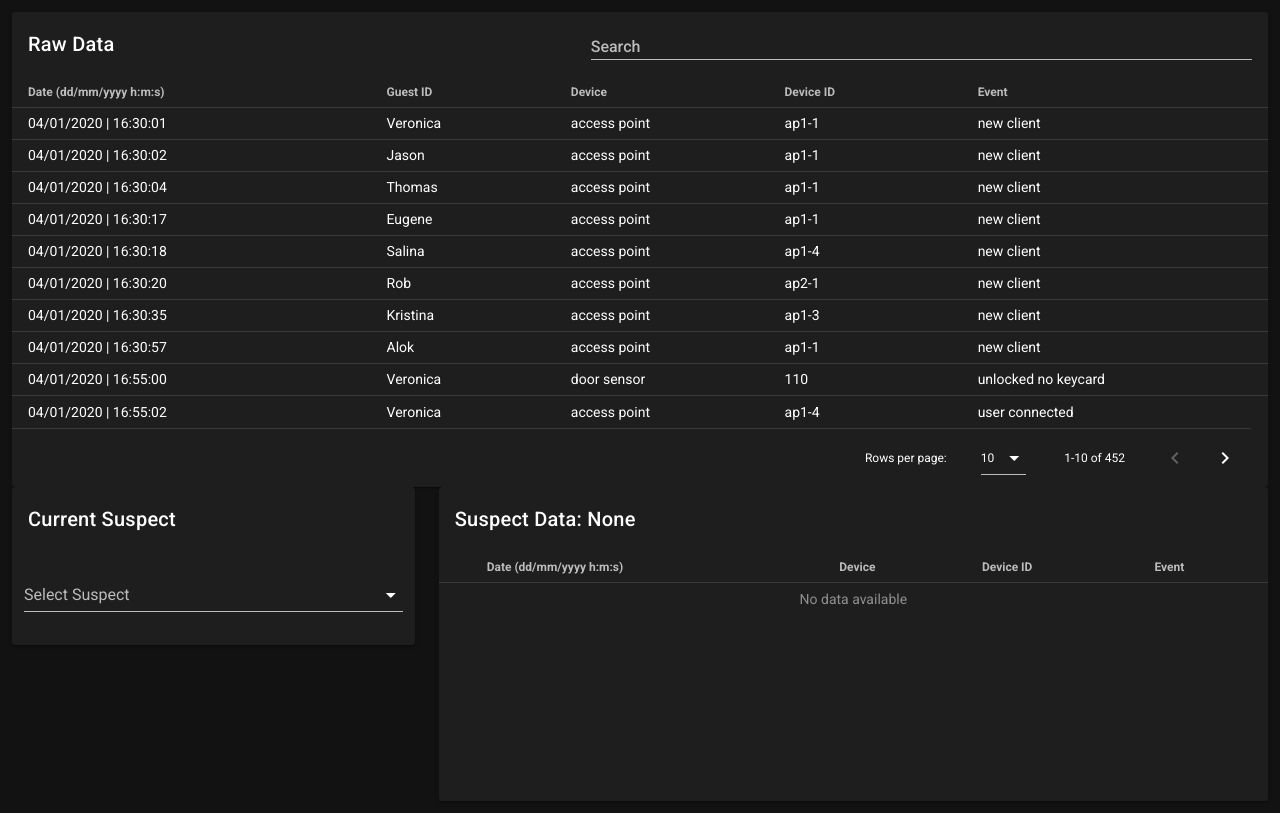
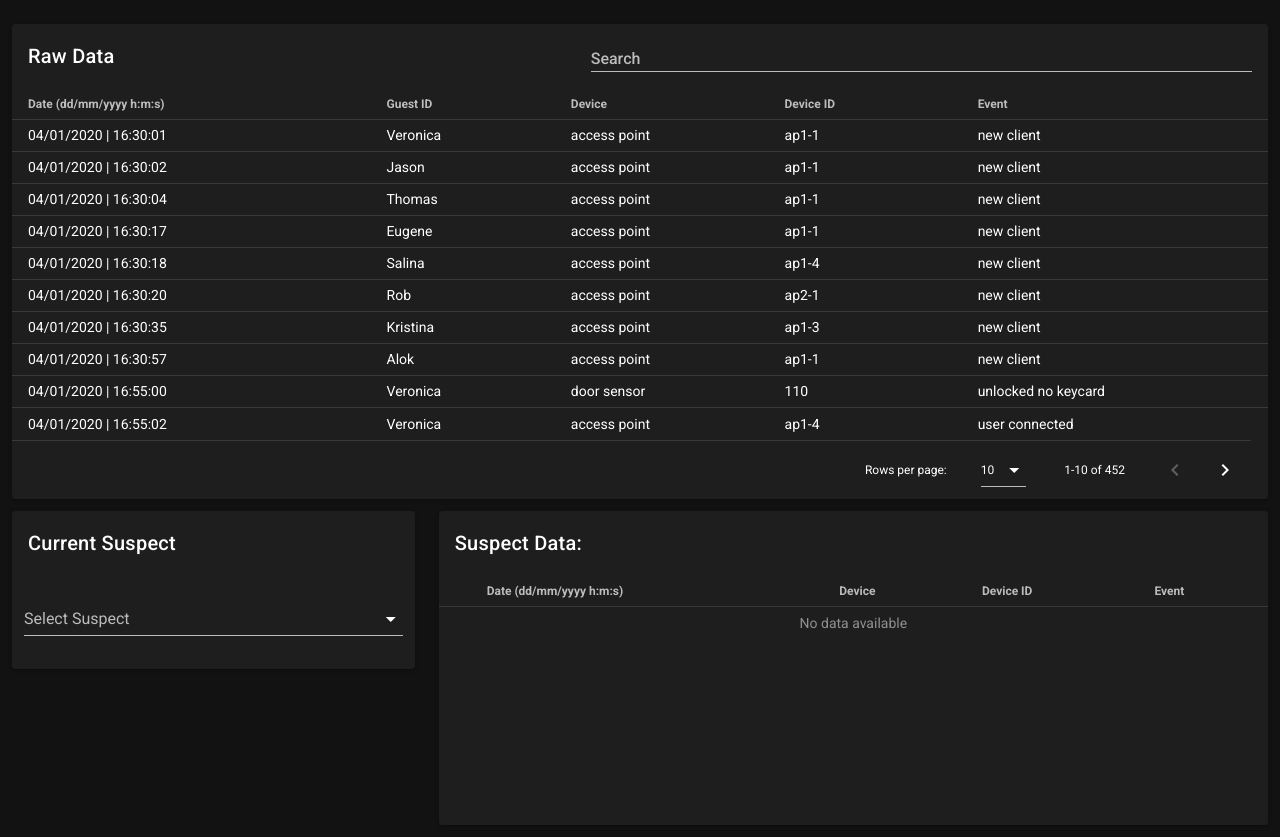
Before and after one commit to trananh-khoa/m3app, a Vue app: page / in a window 1280 px wide. Before the commit the page ends 813 px from the top, so only its background shows below. Built offline with nearby package versions, Linux system fonts and the light colour scheme.

Commit message:
Added data link between suspect list and suspect data components

```diff
--- a/src/components/DataTable.vue
+++ b/src/components/DataTable.vue
@@ -47,6 +47,6 @@ export default {
 
 <style scoped>
 .datatable-card {
-  margin: 12px 12px -12px 12px;
+  margin: 24px 12px 0 12px;
 }
 </style>
--- a/src/components/SuspectData.vue
+++ b/src/components/SuspectData.vue
@@ -1,6 +1,6 @@
 <template>
   <v-card raised>
-    <v-card-title>Suspect Data: {{suspect}}</v-card-title>
+    <v-card-title>Suspect Data: {{selectedSuspect}}</v-card-title>
     <v-data-table
       dense
       disable-sort
@@ -38,11 +38,11 @@ export default {
     selected: [],
   }),
   props: {
-    suspect: { type: String, default: 'None' },
+    selectedSuspect: { type: String, default: 'None' },
   },
   computed: {
     items() {
-      return convertToDataTableJSON(getSuspectData(this.suspect));
+      return convertToDataTableJSON(getSuspectData(this.selectedSuspect));
     },
   },
 };
--- a/src/components/SuspectList.vue
+++ b/src/components/SuspectList.vue
@@ -5,6 +5,8 @@
       <v-select
         :items="items"
         label="Select Suspect"
+        v-model='selectedSuspect'
+        @change="$emit('update', selectedSuspect);"
       ></v-select>
     </v-container>
   </v-card>
@@ -15,6 +17,7 @@ import getGuestList from '@/utils/visualizer-data';
 
 export default {
   data: () => ({
+    selectedSuspect: '',
     items: getGuestList(),
   }),
 };
--- a/src/components/Visualizer.vue
+++ b/src/components/Visualizer.vue
@@ -2,10 +2,10 @@
   <v-container class='visualizer-card' fluid>
     <v-row>
       <v-col cols=4>
-        <SuspectList/>
+        <SuspectList @update='selectedSuspect=$event'/>
       </v-col>
       <v-col cols=8>
-        <SuspectDataList/>
+        <SuspectDataList :selectedSuspect='selectedSuspect'/>
       </v-col>
     </v-row>
   </v-container>
@@ -17,6 +17,9 @@ import SuspectDataList from '@/components/SuspectData.vue';
 
 export default {
   name: 'visualizer',
+  data: () => ({
+    selectedSuspect: '',
+  }),
   components: {
     SuspectList,
     SuspectDataList,
```
